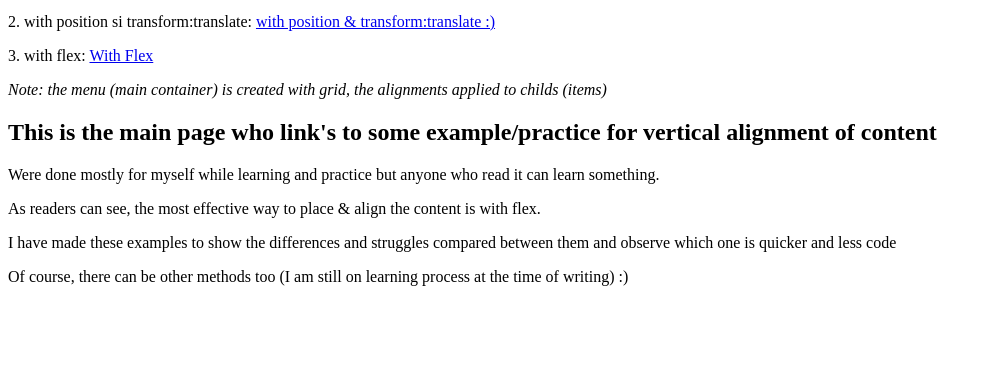
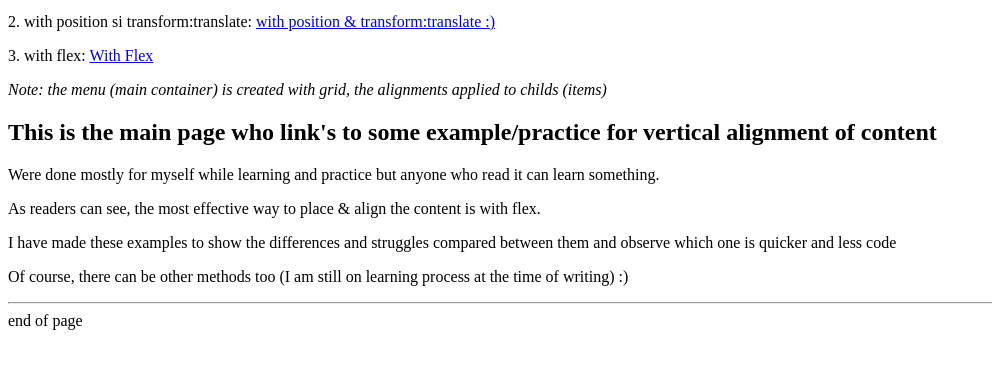
Before and after one commit to leobejan/practice-FE.Vertical-align, a website: page index.html in a window 1280 px wide. Shown: the part 101-470 px from the top of the page, without its empty margins (0-992 px from the left). Drawn offline with Linux system fonts and the light colour scheme.

Commit message:
added more new text added footer 2 index

```diff
--- a/index.html
+++ b/index.html
@@ -48,5 +48,7 @@
       Of course, there can be other methods too (I am still on learning process
       at the time of writing) :)
     </p>
+    <hr />
+    <footer>end of page</footer>
   </body>
 </html>
```
